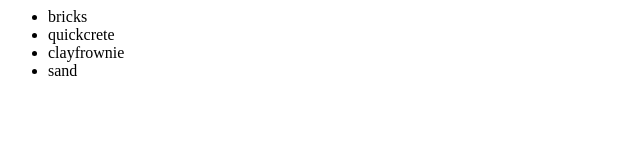
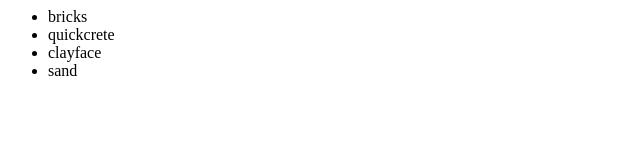
Before and after one commit to ACrandall/newGitTest, a plain HTML site: page index.html in a window 1280 px wide. Shown: the full height of the page, 0-640 px from the left. Drawn offline with Linux system fonts and the light colour scheme.

Commit message:
Changed clay to clayface

```diff
--- a/index.html
+++ b/index.html
@@ -4,7 +4,7 @@
             <ul>
                 <li>bricks</li>
                 <li>quickcrete</li>
-                <li>clayfrownie</li>
+                <li>clayface</li>
                 <li>sand</li>
             </ul>
         </div>
```
